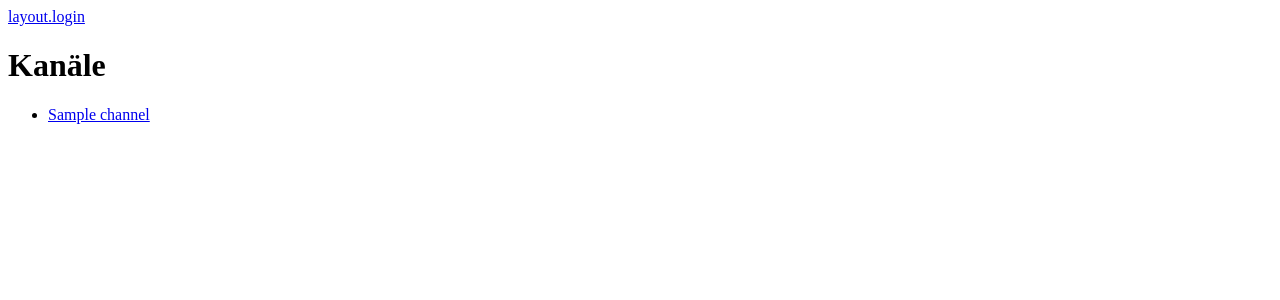
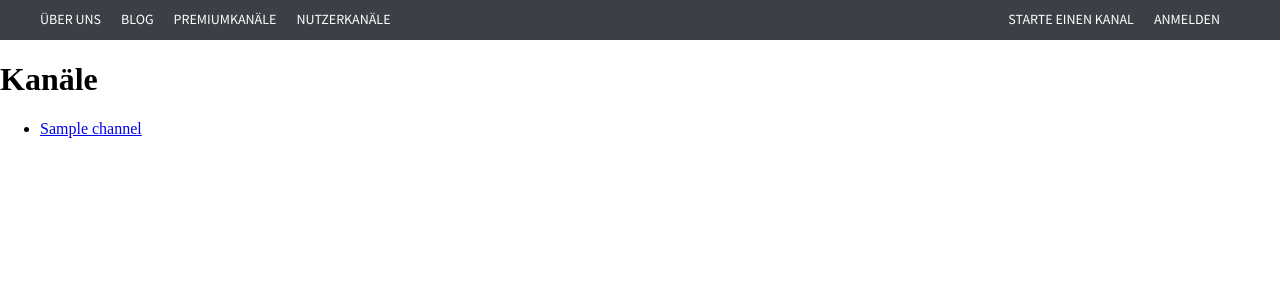
Before and after one commit to thorbenheins/miolia, a Symfony app: template src/Amilio/CoreBundle/Resources/views/Channel/list.html.twig in a window 1280 px wide. Shown: the top 300 px of the page. Run offline with Twig, Linux system fonts and the light colour scheme; the template is opened without the code that fills it: most values are stand-ins (such as "Sample title", 1, 10 or a date in 2020); some libraries are stand-ins or nearby versions.

Commit message:
Added beautiful header

```diff
--- a/app/Resources/views/base.html.twig
+++ b/app/Resources/views/base.html.twig
@@ -2,19 +2,55 @@
 <html>
     <head>
         <meta charset="UTF-8" />
+
+        <link href='/css/amilio.css' rel='stylesheet' type='text/css'>
+        <link href='http://fonts.googleapis.com/css?family=Source+Sans+Pro:400,700' rel='stylesheet' type='text/css'>
+
         <title>{% block title %}amilio.de{% endblock title %}</title>
     </head>
     <body>
-        <div>
+        <header>
+            <div class="menu">
+                <div class="content">
+                    <div id="menu_navigation">
+                        <ul>
+                            <li>
+                                &Uuml;ber uns
+                            </li>
+                            <li>
+                                Blog
+                            </li>
+                            <li>
+                                Premiumkan&auml;le
+                            </li>
+                            <li>
+                                Nutzerkan&auml;le
+                            </li>
+                        </ul>
+                    </div>
+                    <div id="menu_user">
+                        <ul>
+                            <li>
+                                <a href="{{ path('amilio_core_channel_new') }}">Starte einen Kanal</a>
+                            </li>
+                            <li>
                                 {% if is_granted("IS_AUTHENTICATED_REMEMBERED") %}
-                {{ 'layout.logged_in_as'|trans({'%username%': app.user.username}, 'FOSUserBundle') }} |
+                                    {{ app.user.username }} |
                                     <a href="{{ path('fos_user_security_logout') }}">
-                    {{ 'layout.logout'|trans({}, 'FOSUserBundle') }}
+                                        abmelden
                                     </a>
                                 {% else %}
-                <a href="{{ path('fos_user_security_login') }}">{{ 'layout.login'|trans({}, 'FOSUserBundle') }}</a>
+                                    <a href="{{ path('fos_user_security_login') }}">anmelden</a>
                                 {% endif %}
+                            </li>
+                        </ul>
                     </div>
+                </div>
+            </div>
+
+        </header>
+
+        <div style="clear: both"></div>
 
         {% for type, messages in app.session.flashBag.all %}
             {% for message in messages %}
@@ -26,7 +62,7 @@
 
 		<div>
 			 {% if is_granted("IS_AUTHENTICATED_REMEMBERED") %}
-			 	<a href="{{ path('amilio_core_channel_new') }}">Neuen Kanal anlegen</a> |
+
 			 	<a href="{{ path('amilio_core_channel_list') }}">Meine Kan&auml;le</a>
 			 {% endif %}
 		</div>
--- /dev/null
+++ b/web/css/amilio.css
@@ -0,0 +1,52 @@
+@CHARSET "UTF-8";
+
+body {
+	padding: 0;
+	margin: 0;
+}
+
+.content {
+	width: 1200px;
+	margin: 0 auto;
+	padding: 0;
+}
+
+header {
+	text-align: center;
+	width: 100%;
+	font-family: 'Source Sans Pro', sans-serif;
+	font-size: 14px;
+}
+
+header a {
+	color: white;
+	text-decoration: none;
+}
+
+header a:HOVER {
+	border-bottom: 1px solid #FFF;
+	padding-bottom: 2px;
+}
+
+header .menu {
+	background-color: #3a4046;
+	color: white;
+	height: 30px;
+	padding-top: 10px;
+	text-transform:uppercase;
+}
+
+header .menu ul {
+	list-style: none;
+	padding: 0;
+	margin: 0;
+}
+
+header .menu li {
+	float: left;
+	padding-right: 20px;
+}
+
+#menu_user {
+	float: right;
+}
```
Lines whose indentation alone changed are shown as unchanged.
